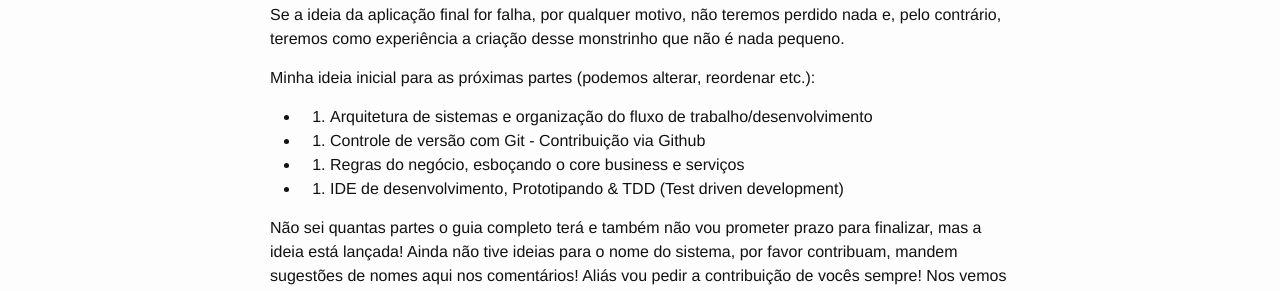
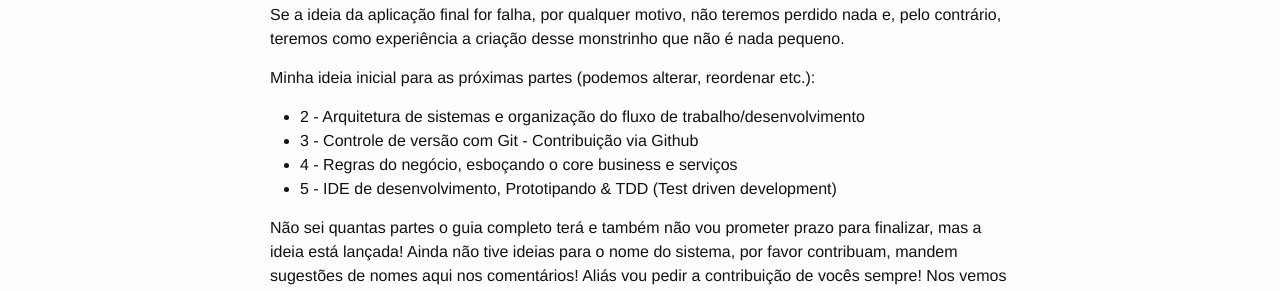
Before and after one commit to leordev/leonardolr.github.io, a Jekyll site: the page built from _posts/2014-09-02-guia-sistema-completo-para-gerenciamento-de-fornecedores-eventos-01.markdown, in a window 1280 px wide. Shown: the part 1691-1982 px from the top of the page. Built offline with Jekyll 4.4.1, drawn with Linux system fonts in a browser that asks for light colours; comment, search, counter and statistics services are not loaded.

Commit message:
Update 2014-09-02-guia-sistema-completo-para-gerenciamento-de-fornecedores-eventos-01.markdown

```diff
--- a/_posts/2014-09-02-guia-sistema-completo-para-gerenciamento-de-fornecedores-eventos-01.markdown
+++ b/_posts/2014-09-02-guia-sistema-completo-para-gerenciamento-de-fornecedores-eventos-01.markdown
@@ -66,10 +66,10 @@ a criação desse monstrinho que não é nada pequeno.
 
 Minha ideia inicial para as próximas partes (podemos alterar, reordenar etc.):
 
-* 2. Arquitetura de sistemas e organização do fluxo de trabalho/desenvolvimento
-* 3. Controle de versão com Git - Contribuição via Github
-* 4. Regras do negócio, esboçando o core business e serviços
-* 5. IDE de desenvolvimento, Prototipando & TDD (Test driven development)
+* 2 - Arquitetura de sistemas e organização do fluxo de trabalho/desenvolvimento
+* 3 - Controle de versão com Git - Contribuição via Github
+* 4 - Regras do negócio, esboçando o core business e serviços
+* 5 - IDE de desenvolvimento, Prototipando & TDD (Test driven development)
 
 Não sei quantas partes o guia completo terá e também não vou prometer prazo para finalizar, mas a ideia está lançada! Ainda
 não tive ideias para o nome do sistema, por favor contribuam, mandem sugestões de nomes aqui nos comentários! Aliás vou pedir a
```
